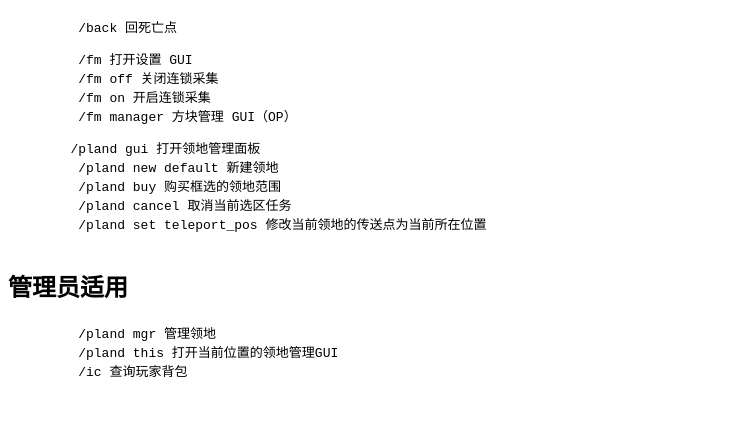
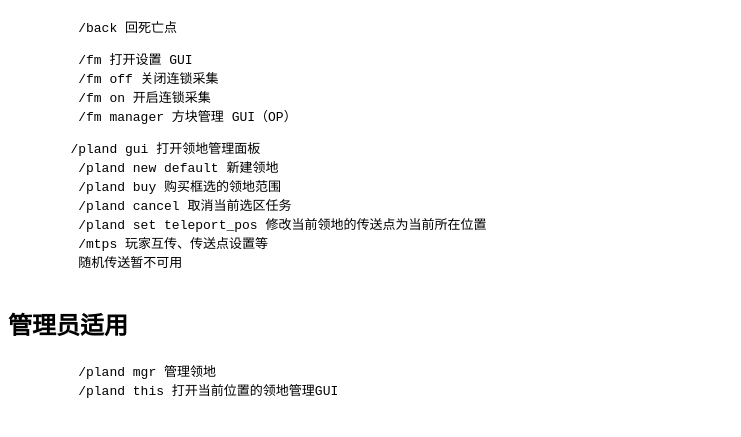
Before and after one commit to RickBill1/websitecommand, a plain HTML site: page index.html in a window 1280 px wide. Shown: the part 113-550 px from the top of the page, without its empty margins (0-741 px from the left). Drawn offline with Linux system fonts and the light colour scheme.

Commit message:
Update index.html

```diff
--- a/index.html
+++ b/index.html
@@ -18,13 +18,14 @@
          /pland buy 购买框选的领地范围
          /pland cancel 取消当前选区任务
          /pland set teleport_pos 修改当前领地的传送点为当前所在位置
+         /mtps 玩家互传、传送点设置等
+         随机传送暂不可用
     </pre>
     <h2>管理员适用</h2>
 
     <pre>
          /pland mgr 管理领地
          /pland this 打开当前位置的领地管理GUI
-         /ic 查询玩家背包
     </pre>
     <!--https://iceblcokmc.github.io/PLand/#/md/CommandList?id=%e5%91%bd%e4%bb%a4%e8%af%a6%e8%a7%a3  https://www.minebbs.com/resources/inventorycheck.5007/ -->
     </body>
```
